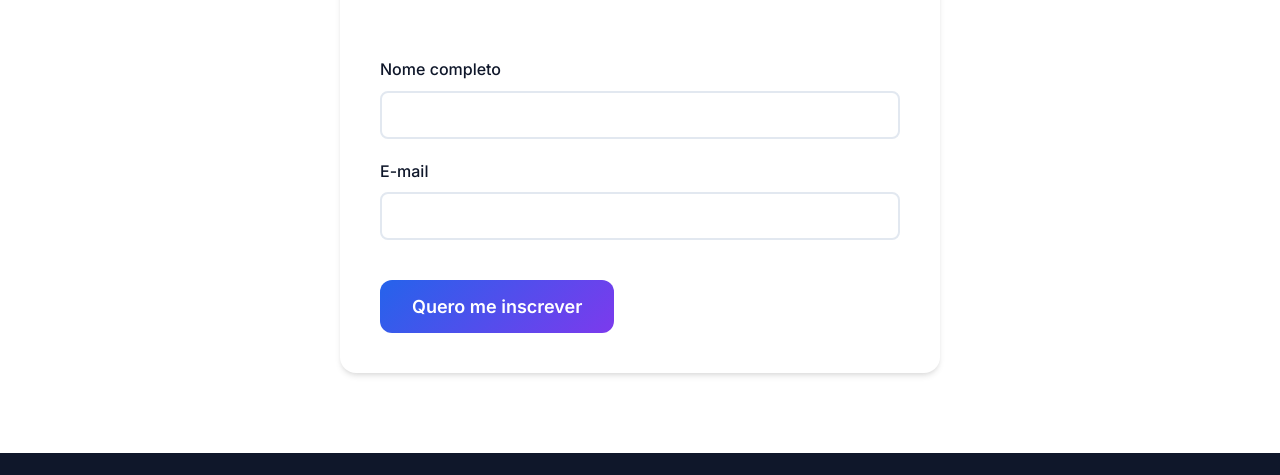
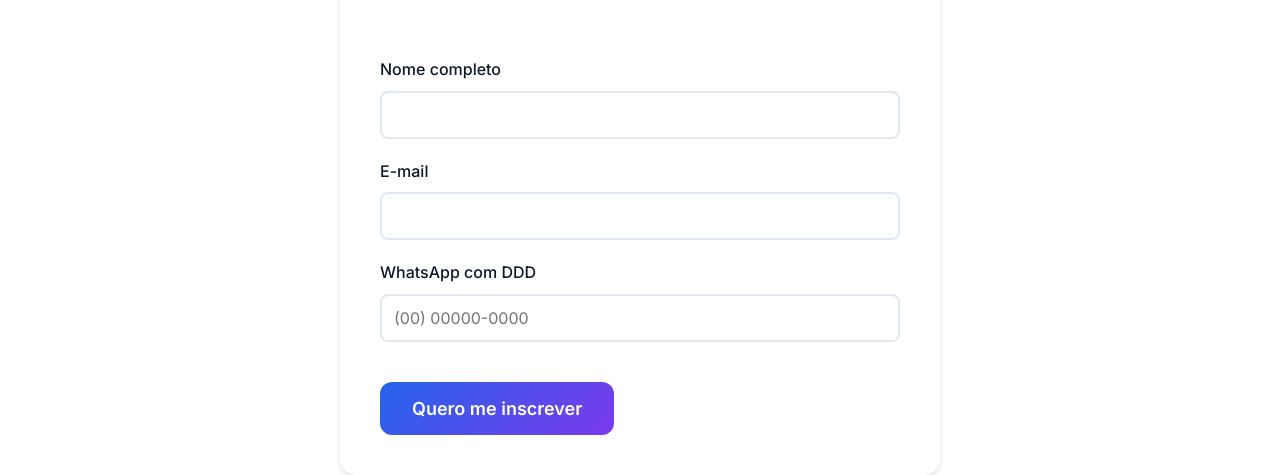
Before and after one commit to wemmelotec/landing-ia, a plain HTML site: page site/index.html in a window 1280 px wide. Shown: the part 2592-3067 px from the top of the page. Drawn offline with Linux system fonts and the light colour scheme.

Commit message:
correção campo telefone

```diff
--- a/site/index.html
+++ b/site/index.html
@@ -593,6 +593,10 @@
                         <label for="email">E-mail</label>
                         <input type="email" id="email" name="email" required>
                     </div>
+                    <div class="form-group">
+                        <label for="phone">WhatsApp com DDD</label>
+                        <input type="tel" id="phone" name="phone" placeholder="(00) 00000-0000" pattern="\([0-9]{2}\) [0-9]{5}-[0-9]{4}" required>
+                    </div>
                     <button type="submit" class="cta-button">Quero me inscrever</button>
                 </form>
             </div>
```
